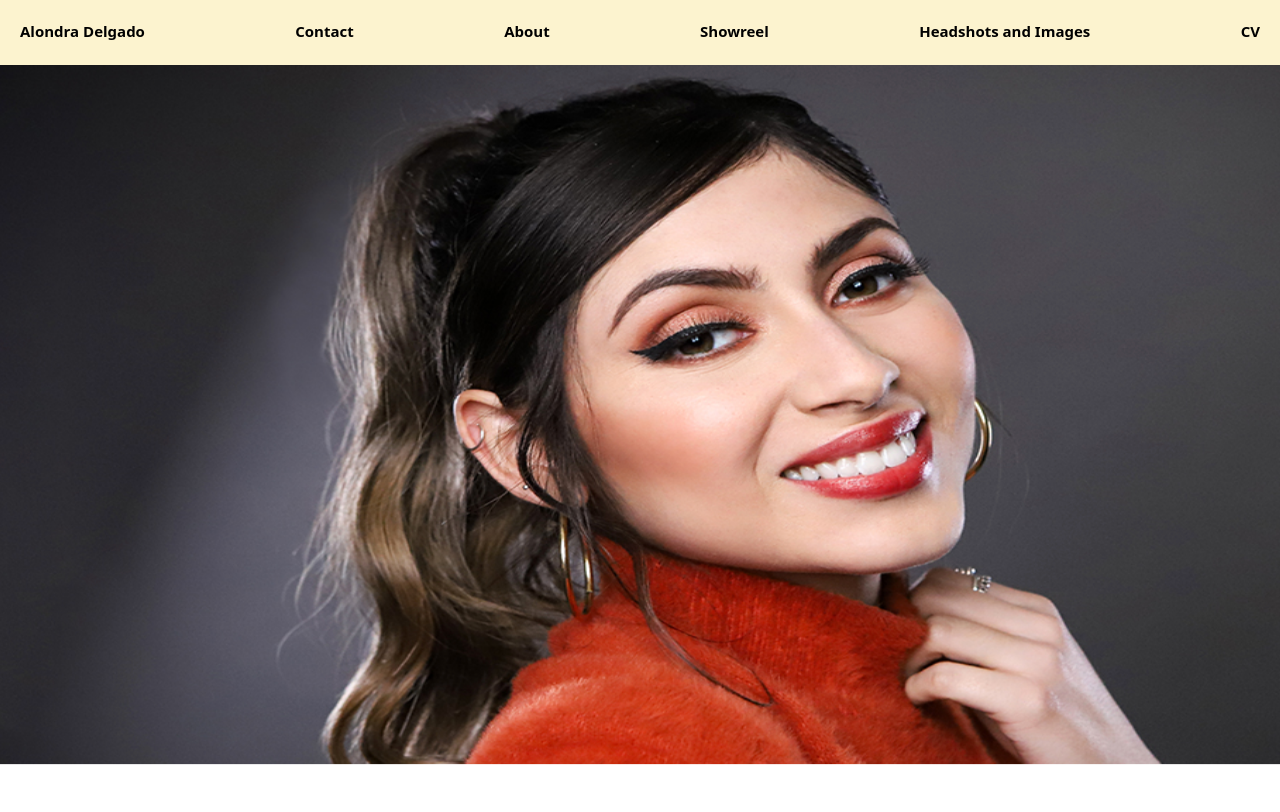
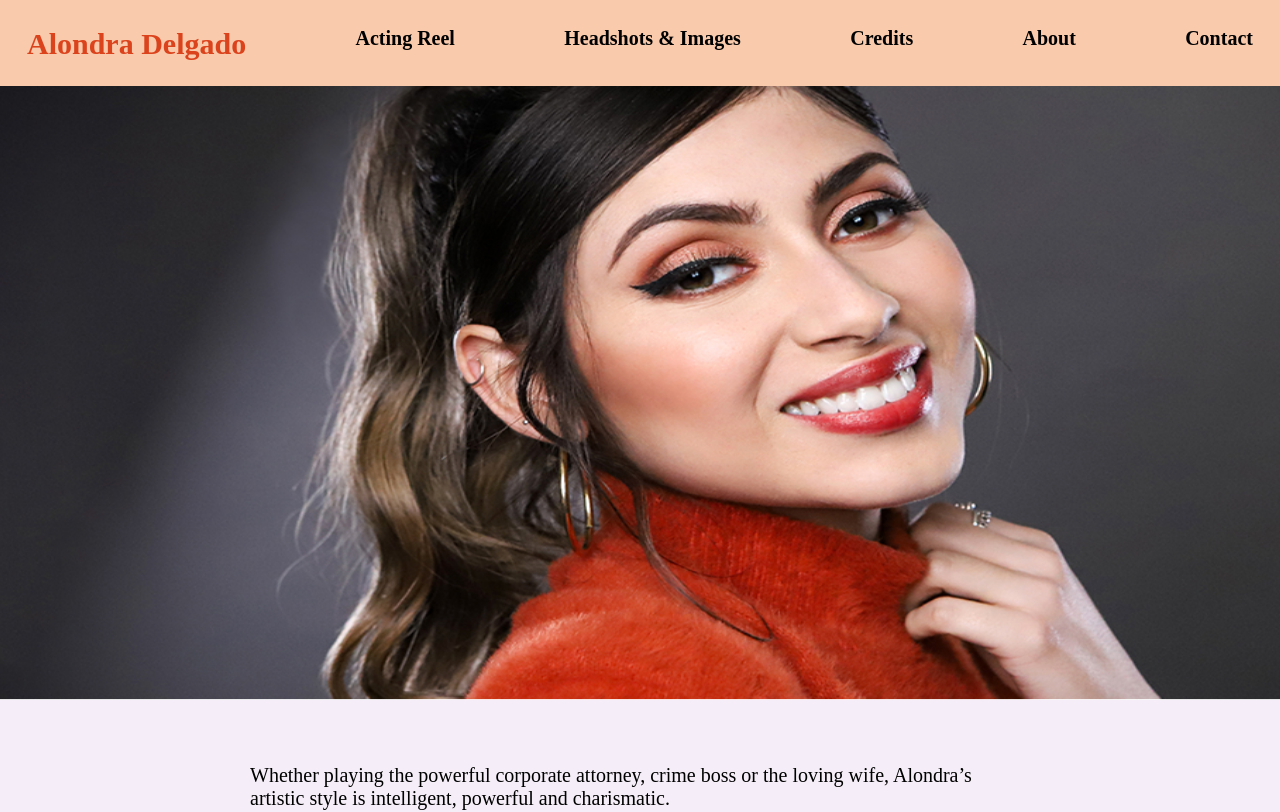
Before and after one commit to dudahamilton/acting-web, a Next.js app in the folder acting-web/: page / in a window 1280 px wide. Shown: the top 812 px of the page. Built offline with nearby package versions, Linux system fonts and the light colour scheme.

Commit message:
smooth scrolling is almost fully done

```diff
--- a/acting-web/components/Footer.js
+++ b/acting-web/components/Footer.js
@@ -10,7 +10,7 @@ export default function footer(){
     return (
         <div className={styles.container}>
             <div className={styles.footer}>
-            <h3>Contact</h3>
+            <h3 id='contact'>Contact</h3>
             <h5>DDO Artists Agency <br /> </h5>
                <p> Reprensentatives: <br />
                 Anthony Boyer <br />
--- a/acting-web/components/Navbar.js
+++ b/acting-web/components/Navbar.js
@@ -5,35 +5,34 @@ export default function Navbar() {
     return (
         <nav >
             <div className={styles.container}>
-            <Link href="/" className={styles.item} >
+            <Link href="/" className={styles.alondra} >
                 {/* links take any child components */}
                 Alondra Delgado
             </Link>
 
 
-            <Link href="/" className={styles.item}>
-                Contact
+            <Link href="#video" className={styles.item}>
+                Acting Reel
 
             </Link>
 
-            <Link href="/" className={styles.item}>
-                {/* links take any child components */}
+            <Link href="#images" className={styles.item}>
+
+                Headshots & Images
+            </Link>
+
+            <Link href="#credits" className={styles.item}>
+
+                Credits
+            </Link>
+
+            <Link href="#about" className={styles.item}>
+
                 About
             </Link>
 
-            <Link href="/" className={styles.item}>
-                {/* links take any child components */}
-                Showreel
-            </Link>
-
-            <Link href="/" className={styles.item}>
-                {/* links take any child components */}
-                Headshots and Images
-            </Link>
-
-            <Link href="/" className={styles.item}>
-                {/* links take any child components */}
-                CV
+            <Link href="#contact" className={styles.item}>
+                Contact
             </Link>
 
 
--- a/acting-web/pages/_app.js
+++ b/acting-web/pages/_app.js
@@ -1,5 +1,4 @@
 import '@/styles/globals.css'
-import 'bootstrap/dist/css/bootstrap.css'
 import Navbar from "../components/Navbar"
 import Footer from"../components/Footer"
 
--- a/acting-web/pages/index.js
+++ b/acting-web/pages/index.js
@@ -2,11 +2,9 @@ import Head from 'next/head'
 import React from 'react'
 import Image from 'next/image'
 import ReactPlayer from 'react-player'
-import Footer from 'components/Footer'
-// import { Inter } from '@next/font/google'
 import styles from '@/styles/Home.module.css'
 
-// const inter = Inter({ subsets: ['latin'] })
+
 
 export default function Home() {
   return (
@@ -24,7 +22,7 @@ export default function Home() {
         alt='Alondra Headshot'
         width='1500'
         height='700' />
-
+      <section id='video'>
         <div className={styles.text}>
         <p className={styles.firstText}>Whether playing the powerful corporate attorney, crime boss or the loving wife, Alondra’s artistic style is intelligent, powerful and charismatic. </p>
         </div>
@@ -35,7 +33,8 @@ export default function Home() {
           <a href='https://www.youtube.com/@ialondradelgado' target="_blank">
           <div className={styles.container}><button className={styles.btn}>View More Videos</button></div>
           </a>
-
+      </section>
+      <section id='images'>
         <h2 className={styles.h2}>Headshots & Images </h2>
         <div className={styles.images}>
         <div>
@@ -80,7 +79,9 @@ export default function Home() {
         height='300'/>
         </div>
         </div>
+      </section>
 
+      <section id='credits'>
         <h2 className={styles.h2}>Selected Credits</h2>
         <h3> Past Film & Video</h3>
         <div>
@@ -170,13 +171,16 @@ export default function Home() {
         </div>
 
 
+
+
         <a target="_blank" href='https://pro.imdb.com/name/nm4549589/credits'>
           <div className={styles.container}>
             <button className={styles.btn}>More Credits</button>
           </div>
         </a>
+      </section>
 
-        {/* <img /> */}
+      <section id='about'>
         <div className={styles.text}>
           <p className={styles.firstText}>
           Sheldon is a two-time Emmy winning storyteller who has spent his entire adult life in front of the camera as a television news reporter.
@@ -208,7 +212,7 @@ export default function Home() {
           I enjoy the synergistic sensation of seeing, listening, feeling, speaking and moving — with profound meaning — as part of a storyline.<p></p>
 
           When I deliver that package of creative art to an audience, then see its impact — it comes alive as power and beauty in the same breath.</p></div>
-
+        </section>
       </main>
     </>
   )
--- a/acting-web/styles/Footer.module.css
+++ b/acting-web/styles/Footer.module.css
@@ -2,7 +2,8 @@
 .container{
     display:flex;
     justify-content: space-between;
-    background-color: #FCF3CF ;
+    background-color: #F9CAAB  ;
+    color: black;
 
 }
 .footer{
--- a/acting-web/styles/Navbar.module.css
+++ b/acting-web/styles/Navbar.module.css
@@ -3,15 +3,28 @@
 .container{
     display:flex;
     justify-content: space-between;
-    background-color: #FCF3CF ;
-    height: 65px;
+    background-color: #F9CAAB  ;
+    height: 86px;
+    width:100%;
+    position:fixed;
+    overflow-y: scroll;
+    scroll-behavior: smooth;
+
 
 }
 .item{
     margin:15px;
-    padding: 5px;
+    padding: 12px;
     text-decoration: none;
     color: black;
-    font-size: 15px;
+    font-size: 20px;
     font-weight: bold;
 }
+.alondra{
+    margin:15px;
+    padding: 12px;
+    text-decoration: none;
+    color: #db431d;
+    font-size: 30px;
+    font-weight: bold;
+}
--- a/acting-web/styles/globals.css
+++ b/acting-web/styles/globals.css
@@ -1,5 +1,6 @@
 /* Here goes styling for global (whole page) */
-/* body {
-    background-color: black ;
-    color:pink;
-} */
+body {
+    background-color: #F5EEF8 ;
+    color: black;
+    margin: 0
+}
```
